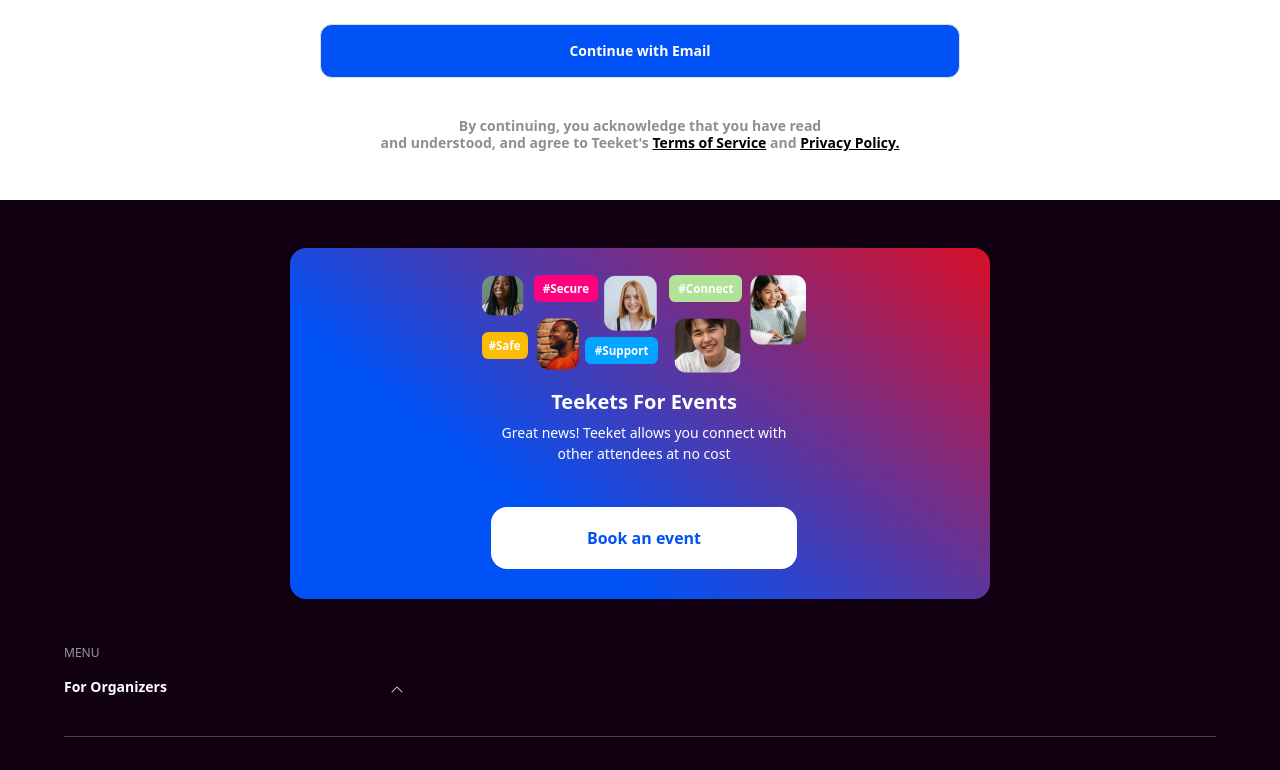
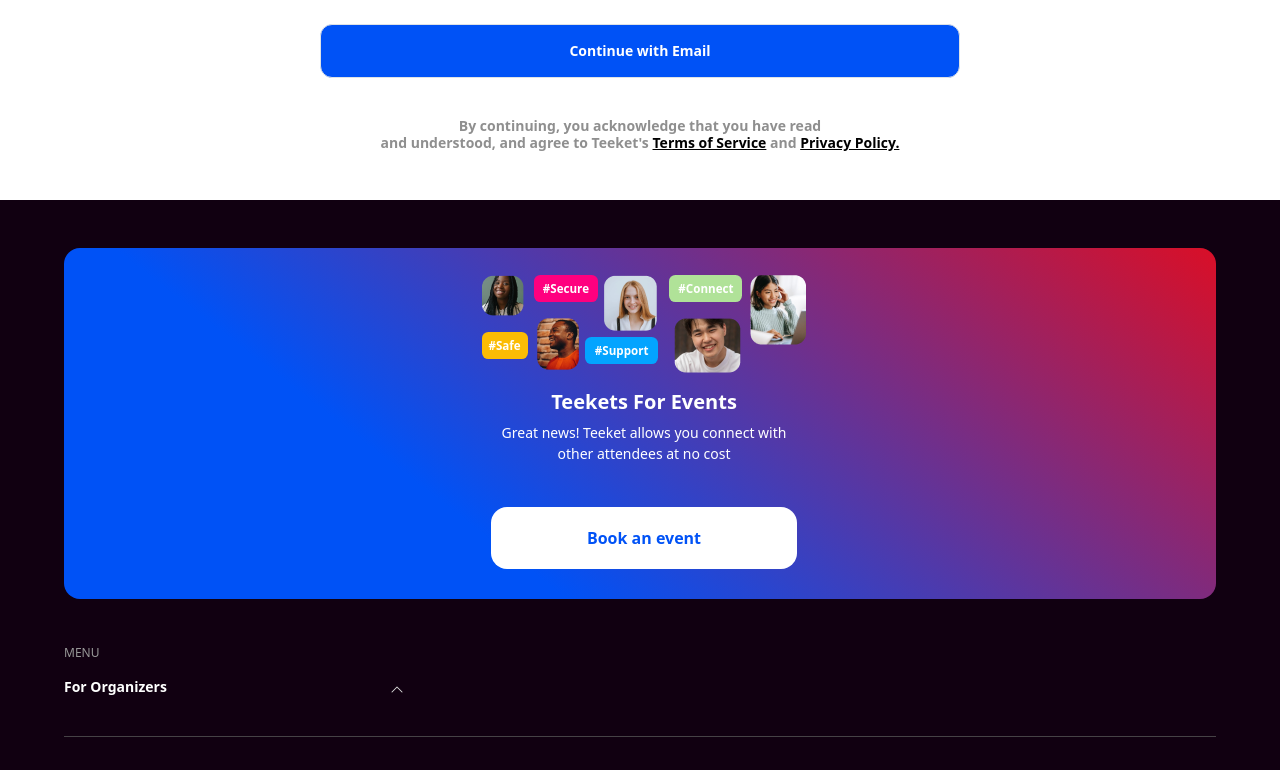
Before and after one commit to gogurlbaby/teeket, a React (Create React App) app: page /login in a window 1280 px wide. Shown: the part 459-1229 px from the top of the page. Built offline with nearby package versions, Linux system fonts and the light colour scheme.

Commit message:
footer updates

```diff
--- a/src/components/footer_components/Footer.js
+++ b/src/components/footer_components/Footer.js
@@ -24,7 +24,7 @@
       mt-[2rem] pt-[3rem]"
       >
         <div
-          className="lg:w-[700px] lg:flex lg:flex-col lg:justify-center lg:items-center pl-[.5rem] w-[343px]
+          className="w-[90%] lg:flex lg:flex-col lg:justify-center lg:items-center pl-[.5rem]
       pt-[1.7rem] text-center mx-auto pb-[1.875rem]
       rounded-[1rem] "
           style={{
--- a/src/components/landing-page_components/Landing.js
+++ b/src/components/landing-page_components/Landing.js
@@ -15,7 +15,7 @@
         }}
         className="md:flex md:flex-col md:justify-center md:items-center py-[2rem] h-screen w-full bg-blend-multiply  mx-auto"
       >
-        <div className="flex justify-center pt-20 align-center">
+        <div className="flex justify-center pt-16 align-center">
           <img src={Tee} alt="logo" />
         </div>
         <div className="flex justify-center align-center mt-[3.063rem]">
```
